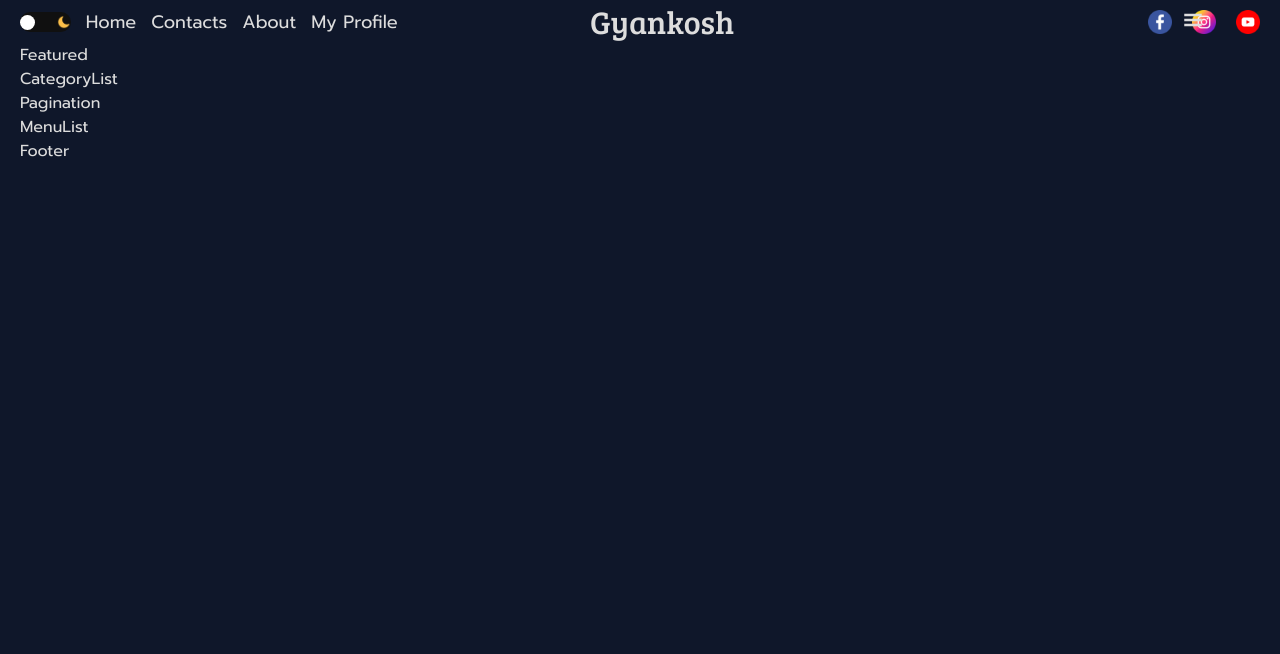
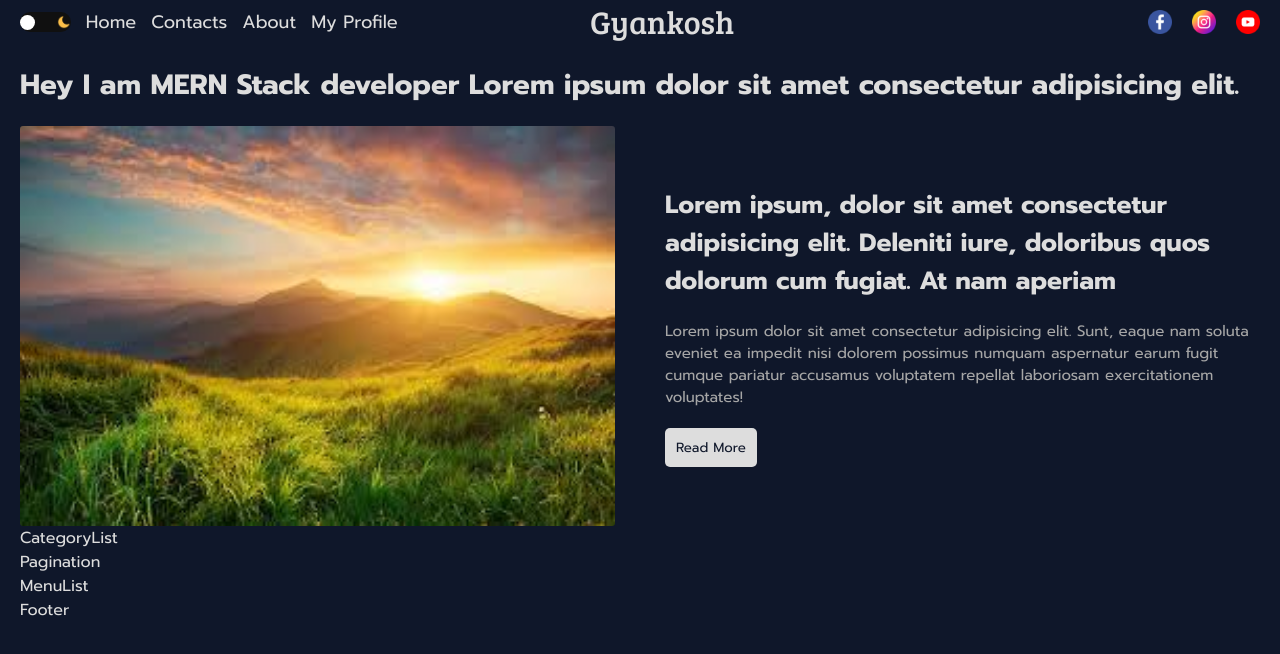
Before and after one commit to manoj19-github/gyankosh, a Next.js app: page / in a window 1280 px wide. Shown: the top 654 px of the page. Built offline with nearby package versions, Linux system fonts and the light colour scheme.

Commit message:
working on feature banner

```diff
--- a/app/components/authLinks/authLinks.module.css
+++ b/app/components/authLinks/authLinks.module.css
@@ -6,16 +6,64 @@
 
 
 }
-.link:hover{
+.smallLink{
+    cursor: pointer;
+    display: flex;
+    align-items:center;
+    width:100%;
+    margin-bottom:10px;
+    margin-top:5px;
+    margin-left: 5px;
+
+
+}
+.link:hover,.smallLink:hover{
     text-decoration: underline;
     text-underline-offset: 5px;
     cursor: pointer;
 }
 
-@media screen and (max-width:648px) {
+.burger{
+    margin-left: 10px;
+    margin-top: 6px;
+    position: absolute;
+    right: 6%;
+    top: 5.5%;
+    cursor: pointer;
+}
+.responsiveMenu{
+    position: absolute;
+    display: flex;
+    flex-direction: column;
+    right: 5%;
+    width:200px;
+    height:calc(100vh - 200px);
+    z-index: 10;
+    top:10%;
+    color:var(--textColor);
+    padding:10px;
+    background: var(--bg);
+
+}
+
+@media screen and (max-width:658px) {
     .link{
+        display:none;
+    }
+    .smallLink{
+        display:block;
+    }
+
+
+
+}
+@media screen and (min-width:658px) {
+    .burger{
         display:none;
     }
 
 
 }
+
+@media screen and (max-width:1024px) {
+}
--- a/app/components/authLinks/index.tsx
+++ b/app/components/authLinks/index.tsx
@@ -1,34 +1,58 @@
 "use client";
-import Link from 'next/link';
-import React, { Fragment, useState } from 'react'
-import styles from "./authLinks.module.css"
-import {MdKeyboardArrowDown} from "react-icons/md"
-import {GiHamburgerMenu} from "react-icons/gi"
-
+import Link from "next/link";
+import React, { Fragment, useState } from "react";
+import styles from "./authLinks.module.css";
+import { GiHamburgerMenu } from "react-icons/gi";
+import { AiOutlineClose } from "react-icons/ai";
 const AuthLinks = () => {
   const isLoggedIn = false;
-    const [open,setOpen] = useState<boolean>(false)
+  const [open, setOpen] = useState<boolean>(false);
+  const Icon = open ? AiOutlineClose : GiHamburgerMenu;
 
   return (
     <Fragment>
-        <div style={{marginLeft:'10px',marginTop:'6px',position:'absolute' ,right:'6%',top:"0.5%",cursor:"pointer"}}>
-            <GiHamburgerMenu size={20}/>
+      <div onClick={() => setOpen((prev) => !prev)} className={styles.burger}>
+        <Icon size={20} />
       </div>
       {isLoggedIn ? (
-            <Link href="/login" className={styles.link}>Login</Link>
-        ):(
+        <Link href="/login" className={styles.link}>
+          Login
+        </Link>
+      ) : (
         <>
-
           <div className={styles.link}>
             <p>My Profile </p>
-
           </div>
         </>
       )}
+      {!!open ? (
+        <div className={styles.responsiveMenu}>
+          <Link href="/" className={styles.smallLink}>
+            Home
+          </Link>
+          <Link href="/home" className={styles.smallLink}>
+            Contacts
+          </Link>
+          <Link href="/abot" className={styles.smallLink}>
+            About
+          </Link>
+          {isLoggedIn ? (
+            <Link href="/login" className={styles.smallLink}>
+              Login
+            </Link>
+          ) : (
+            <>
+              <div className={styles.smallLink}>
+                <p>My Profile </p>
+              </div>
+            </>
+          )}
+        </div>
+      ) : (
+        <></>
+      )}
+    </Fragment>
+  );
+};
 
-
-    </Fragment>
-  )
-}
-
-export default AuthLinks
+export default AuthLinks;
--- /dev/null
+++ b/app/components/featured/FeaturedPost.tsx
@@ -0,0 +1,69 @@
+import React, { FC } from 'react'
+import styles from "./featured.module.css"
+import Image from "next/image"
+import Carousel from "react-multi-carousel";
+import "react-multi-carousel/lib/styles.css";
+
+interface FeaturedPostProps{}
+const FeaturedPost:FC<FeaturedPostProps> = () => {
+    const responsive = {
+        desktop: {
+          breakpoint: { max: 3000, min: 1199 },
+          items: 1,
+          slidesToSlide: 1, // optional, default to 1.
+        },
+        tablet: {
+          breakpoint: { max: 1200, min: 750 },
+          items: 1,
+          slidesToSlide: 1, // optional, default to 1.
+        },
+        mobile: {
+          breakpoint: { max: 749, min: 0 },
+          items: 1,
+          slidesToSlide: 1, // optional, default to 1.
+        },
+      }
+  return (
+    <Carousel
+    responsive={responsive}
+    autoPlay={true}
+    swipeable={true}
+    draggable={false}
+    showDots={false}
+    arrows={false}
+    infinite={true}
+    partialVisible={false}
+    autoPlaySpeed={3000}
+  >
+    {
+      [...new Array(4)].map((self,index)=>(
+        <div className={styles.container} key={index}>
+          <h1 className={styles.title}>
+            Hey I am MERN Stack developer
+            Lorem ipsum dolor sit amet consectetur adipisicing elit.
+          </h1>
+          <div className={styles.post}>
+            <div className={styles.imgContainer}>
+              <Image src={"/myimage.jpg"} alt="logo" className={styles.images} fill/>
+            </div>
+
+            <div className={styles.textContainer}>
+              <h1 className={styles.postTitle}>Lorem ipsum, dolor sit amet consectetur adipisicing elit. Deleniti iure, doloribus quos dolorum cum fugiat. At nam aperiam </h1>
+              <p className={styles.postDesc}>
+                Lorem ipsum dolor sit amet consectetur adipisicing elit. Sunt, eaque nam soluta eveniet ea impedit nisi dolorem possimus numquam aspernatur earum fugit cumque pariatur accusamus voluptatem repellat laboriosam exercitationem voluptates!
+              </p>
+              <button className={styles.button}>Read More</button>
+
+            </div>
+
+          </div>
+    </div>
+
+      ))
+    }
+
+  </Carousel>
+  )
+}
+
+export default FeaturedPost
--- a/app/components/featured/featured.module.css
+++ b/app/components/featured/featured.module.css
@@ -0,0 +1,59 @@
+.container{
+    margin-top: 20px;
+}
+
+.post{
+    margin-top:20px;
+    overflow:hidden;
+    display:flex;
+    align-items: center;
+    gap:50px;
+}
+
+.title{
+    font-size: 28px;
+}
+.imgContainer{
+    flex:1;
+    overflow:hidden;
+    position:relative;
+    height:400px;
+    border-radius: 3px;
+
+
+}
+.textContainer{
+    flex:1;
+    flex-direction: column;
+    gap:20px;
+    display:flex;
+}
+.image{
+    object-fit: cover;
+
+}
+.postTitle{
+    font-size: 25px;
+}
+.postDesc{
+    font-size:15px;
+    font-weight:400;
+    color:var(--softTextColor);
+}
+
+.button{
+    padding: 8px 10px;
+    border:none;
+    border-radius: 5px;
+    width:max-content;
+    cursor:pointer;
+    transition: all 0.5s ease-in;
+    border:1px solid transparent;
+    background: var(--textColor);
+    color:var(--bg);
+}
+.button:hover{
+    background: var(--bg);
+    color:var(--textColor);
+    border:1px solid var(--textColor);
+}
--- a/app/components/featured/index.tsx
+++ b/app/components/featured/index.tsx
@@ -1,9 +1,14 @@
+"use client";
 import React, { FC } from 'react'
 
+
+import FeaturedPost from './FeaturedPost';
 interface FeaturedProps{}
 const Featured:FC<FeaturedProps> = () => {
+
   return (
-    <div>Featured</div>
+    <FeaturedPost/>
+
   )
 }
 
--- a/app/components/navbar/navbar.module.css
+++ b/app/components/navbar/navbar.module.css
@@ -53,6 +53,10 @@
     }
     .links{
         text-align:left;
+        font-size: 15px;
+    }
+    .container{
+        flex-direction: row-reverse;
     }
 
 
--- a/app/globals.css
+++ b/app/globals.css
@@ -15,6 +15,22 @@
   box-sizing: border-box;
   font-family: 'Prompt', sans-serif;
 }
+
+::-webkit-scrollbar {
+  width: 7px;
+}
+
+/* Track */
+::-webkit-scrollbar-track {
+  background: #0d162d;
+}
+
+/* Handle */
+::-webkit-scrollbar-thumb {
+  background: #0e0e0f;
+}
+
+
 
 
 /*   dark mode styles */
```
Also changed, not shown: package.json (+5 -3 lines), public/myimage.jpg (added), 1 other file (tests, documents, lock files or other folders). Lines whose indentation alone changed are shown as unchanged.
